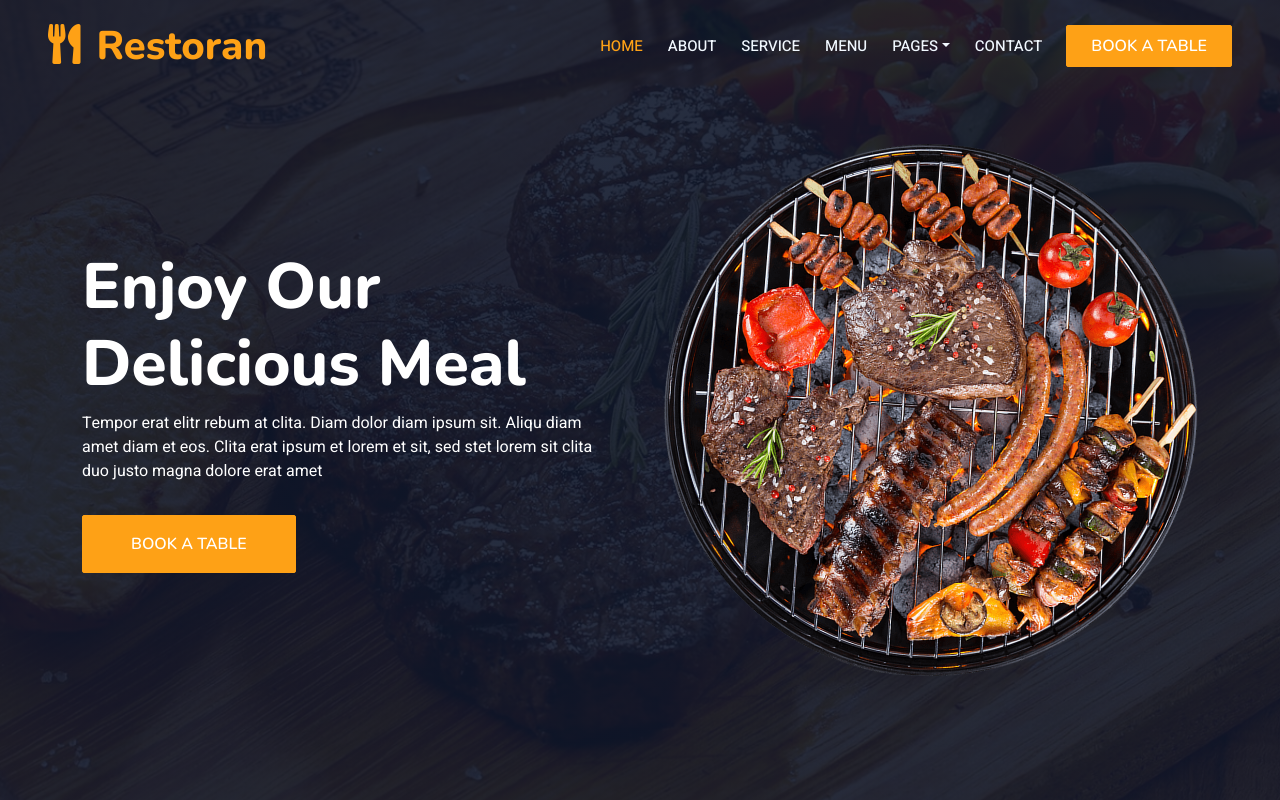
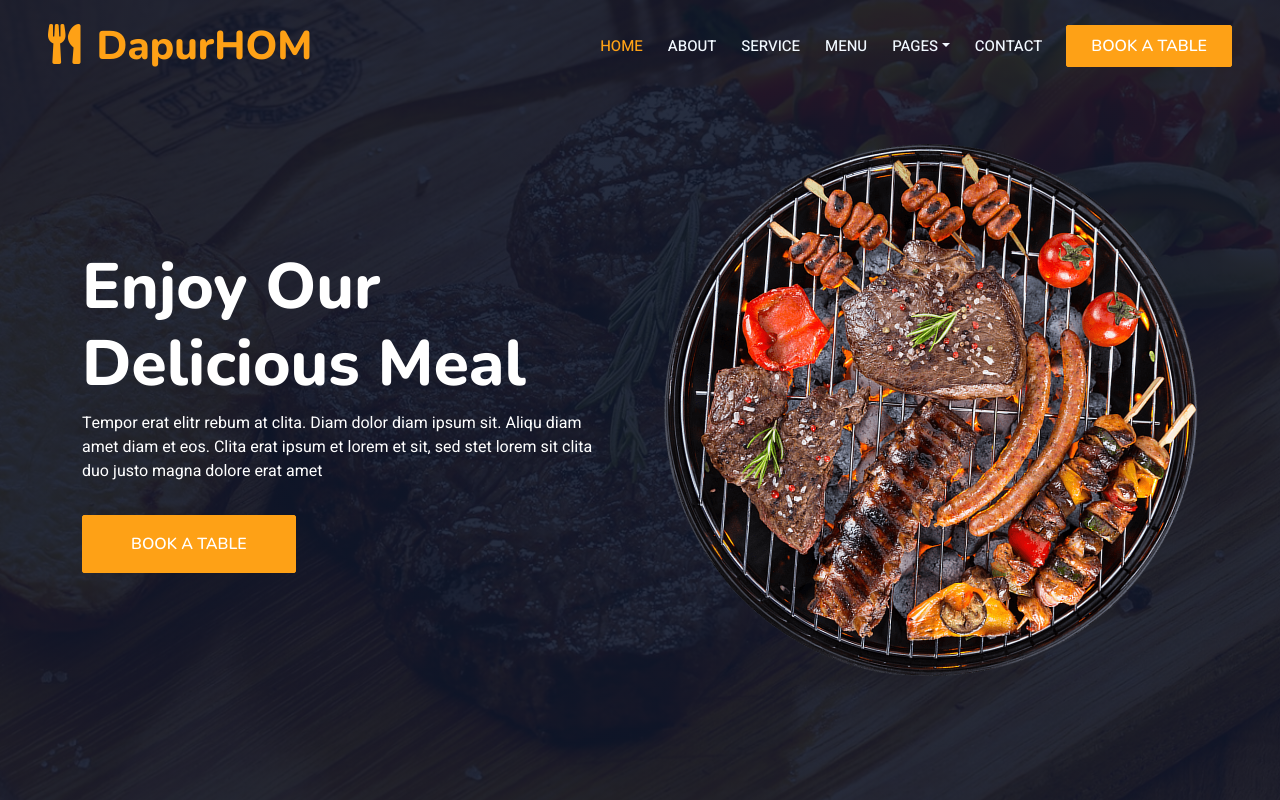
Before and after one commit to SamuelCH12/dapurhom, a plain HTML site: page index.html in a window 1280 px wide. Shown: the top 800 px of the page. Drawn offline with nearby package versions, Linux system fonts and the light colour scheme.

Commit message:
Update index.html

```diff
--- a/index.html
+++ b/index.html
@@ -47,7 +47,7 @@
         <div class="container-xxl position-relative p-0">
             <nav class="navbar navbar-expand-lg navbar-dark bg-dark px-4 px-lg-5 py-3 py-lg-0">
                 <a href="" class="navbar-brand p-0">
-                    <h1 class="text-primary m-0"><i class="fa fa-utensils me-3"></i>Restoran</h1>
+                    <h1 class="text-primary m-0"><i class="fa fa-utensils me-3"></i>DapurHOM</h1>
                     <!-- <img src="img/logo.png" alt="Logo"> -->
                 </a>
                 <button class="navbar-toggler" type="button" data-bs-toggle="collapse" data-bs-target="#navbarCollapse">
```
